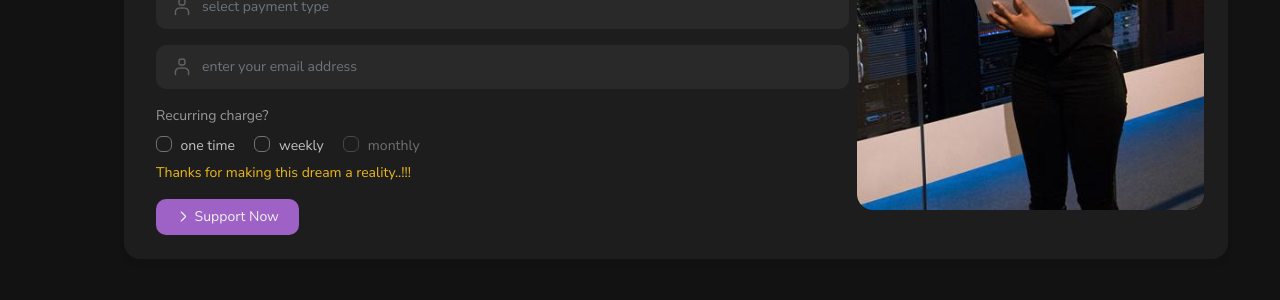
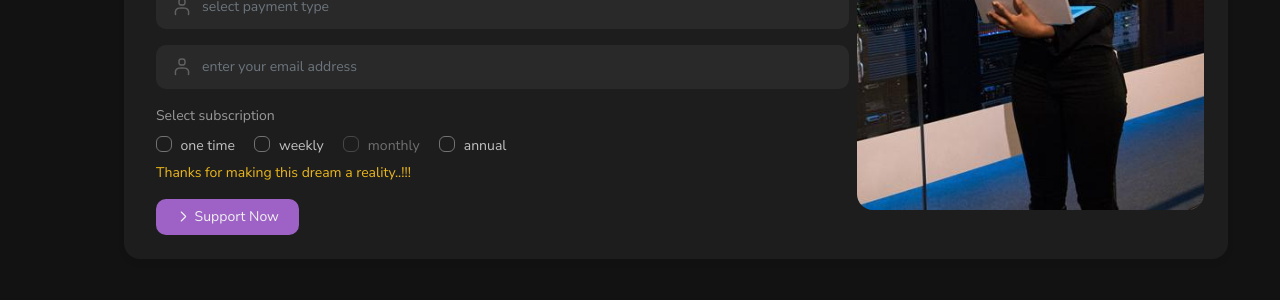
Before and after one commit to russiantech/intellect-former, a Flask app: page /us in a window 1280 px wide. Shown: the part 2106-2406 px from the top of the page. Run offline with Flask 3, Linux system fonts and the light colour scheme; data that the repository does not hold is empty; some libraries are stand-ins or nearby versions.

Commit message:
donation & support added

```diff
--- a/web/templates/welcome/us.html
+++ b/web/templates/welcome/us.html
@@ -486,18 +486,25 @@
                                         </div>
 
                                         <div>
-                                            <label class="form-label d-block">Recurring charge?</label>
+                                            <label class="form-label d-block">Select subscription</label>
                                             <div class="form-check form-check-inline">
-                                            <input class="form-check-input" type="checkbox" id="inlineCheckbox1" value="option1">
-                                            <label class="form-check-label" for="inlineCheckbox1">one time</label>
+                                            <input class="form-check-input" name="subscription" type="checkbox" id="subscription" value="once">
+                                            <label class="form-check-label" for="subscription">one time</label>
                                             </div>
+
                                             <div class="form-check form-check-inline">
-                                            <input class="form-check-input" type="checkbox" id="inlineCheckbox2" value="option2">
-                                            <label class="form-check-label" for="inlineCheckbox2">weekly</label>
+                                            <input class="form-check-input" name="subscription" type="checkbox" id="subscription" value="week">
+                                            <label class="form-check-label" for="subscription">weekly</label>
                                             </div>
+
                                             <div class="form-check form-check-inline">
-                                            <input class="form-check-input" type="checkbox" id="inlineCheckbox3" value="option3" disabled="disabled">
-                                            <label class="form-check-label" for="inlineCheckbox3">monthly</label>
+                                            <input class="form-check-input" name="subscription" type="checkbox" id="subscription" value="month" disabled="disabled">
+                                            <label class="form-check-label" for="subscription">monthly</label>
+                                            </div>
+
+                                            <div class="form-check form-check-inline">
+                                            <input class="form-check-input" name="subscription" type="checkbox" id="subscription" value="year">
+                                            <label class="form-check-label" for="subscription">annual</label>
                                             </div>
                                             </div>
 
```
